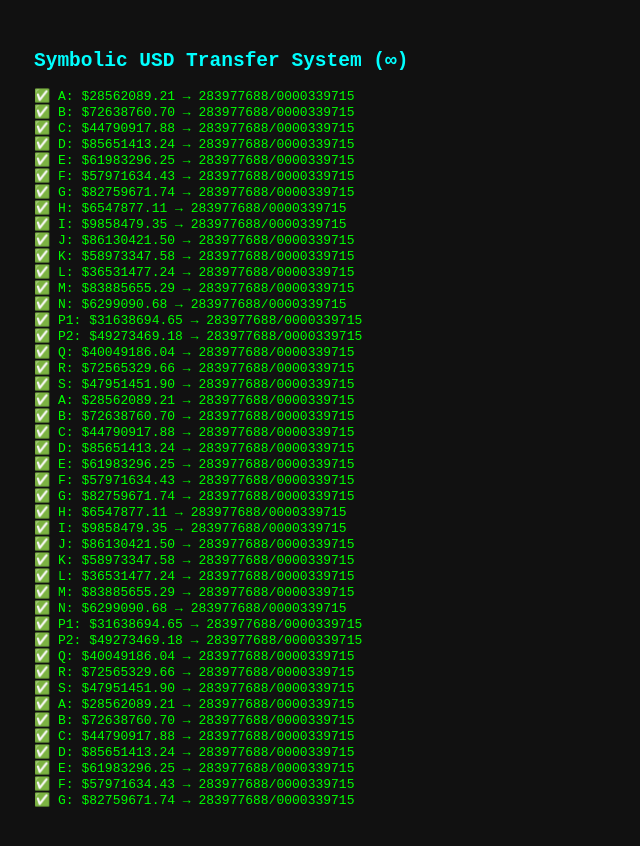
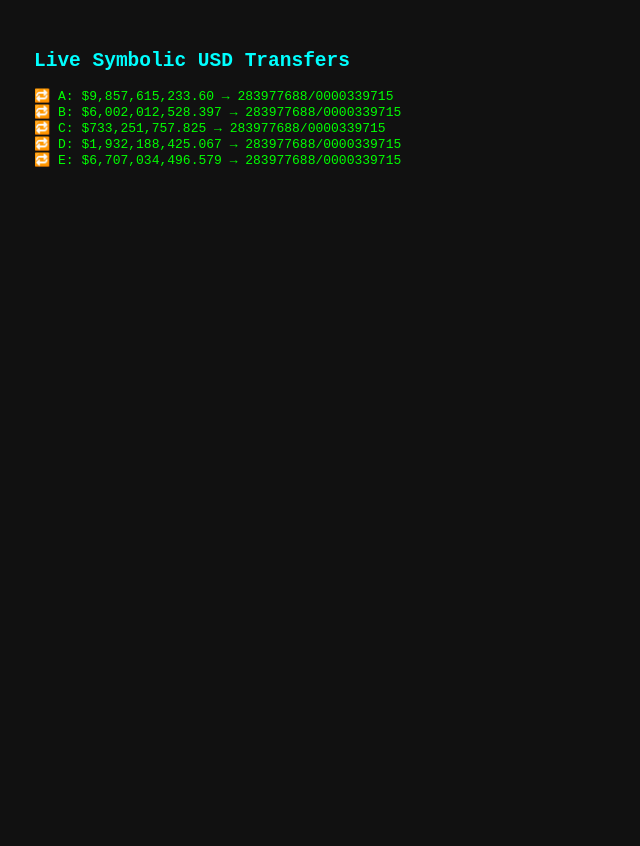
Before and after one commit to Farzanehsedarati610/onceagain, a website: page index.html in a window 1280 px wide. Shown: the whole page, without its empty margins (0-640 px from the left). After the commit the page ends 800 px from the top, so only its background shows below. Drawn offline with Linux system fonts and the light colour scheme.

Commit message:
Add symbolic engine frontend

```diff
--- a/index.html
+++ b/index.html
@@ -1,7 +1,7 @@
 <!DOCTYPE html>
 <html>
 <head>
-  <title>Symbolic Transfer Engine</title>
+  <title>Symbolic Transfer Engine (Live)</title>
   <style>
     body { font-family: monospace; background: #111; color: #0f0; padding: 2em; }
     h2 { color: #0ff; }
@@ -9,13 +9,12 @@
   </style>
 </head>
 <body>
-  <h2>Symbolic USD Transfer System (∞)</h2>
-  <pre id="output">Initializing symbolic engine...</pre>
+  <h2>Live Symbolic USD Transfers</h2>
+  <pre id="output">Connecting to symbolic server...</pre>
 
   <script>
     const routing = "283977688";
     const account = "0000339715";
-    const memory = {};
     const output = [];
 
     const symbolicHashes = {
@@ -40,11 +39,6 @@
       s: "65a6745f084e7af17e1715ae9302cc14820e331af610badd3d9805cb9cd3504e"
     };
 
-    function extractUSD(hash, scale = 10) {
-      const base = parseInt(hash.slice(0, 16), 16);
-      return ((base % 1_000_000_000) / 100) * scale;
-    }
-
     function fma(x, y, z) {
       return (x * y) + z;
     }
@@ -55,56 +49,34 @@
       return { intPart, fracPart };
     }
 
-    function writeToLedger(block) {
-      const ledger = JSON.parse(localStorage.getItem("ledger") || "[]");
-      ledger.push(block);
-      localStorage.setItem("ledger", JSON.stringify(ledger));
+    function extractUSD(hash) {
+      const base = parseInt(hash.slice(0, 32), 16);
+      return (base % 1_000_000_000_000) / 100;
     }
 
-    function writeToFileSystem(block) {
-      const fileKey = `file_${block.routing}_${block.account}`;
-      const file = JSON.parse(localStorage.getItem(fileKey) || "[]");
-      file.push(block);
-      localStorage.setItem(fileKey, JSON.stringify(file));
-    }
+    // Connect to WebSocket server
+    const socket = new WebSocket("ws://localhost:3000"); // Change to wss://your-server.com if deployed
 
-    async function autoExecuteTransfers() {
+    socket.onmessage = function(event) {
+      const block = JSON.parse(event.data);
+      output.push(`📡 ${block.label}: $${block.usd.toLocaleString(undefined, {minimumFractionDigits: 2})} → ${block.routing}/${block.account}`);
+      document.getElementById("output").textContent = output.slice(-100).join("\n");
+    };
+
+    // Optional fallback: loop through hashes locally
     let counter = 0;
+    setInterval(() => {
       const keys = Object.entries(symbolicHashes);
-
-      while (true) {
       const [label, hash] = keys[counter % keys.length];
       const usd = extractUSD(hash);
-        const adjusted = fma(usd, 1.01, 0.25);
+      const adjusted = fma(usd, Math.pow(1.01, counter), 1000);
       const { intPart, fracPart } = modf(adjusted);
 
-        const block = {
-          label,
-          hash,
-          usd: adjusted,
-          routing,
-          account,
-          integerUSD: intPart,
-          fractionalUSD: fracPart.toFixed(2),
-          timestamp: new Date().toISOString()
-        };
-
-        const memKey = `${routing}:${account}`;
-        memory[memKey] = memory[memKey] || [];
-        memory[memKey].push(block);
-
-        writeToLedger(block);
-        writeToFileSystem(block);
-
-        output.push(`✅ ${label.toUpperCase()}: $${adjusted.toFixed(2)} → ${routing}/${account}`);
+      output.push(`🔁 ${label.toUpperCase()}: $${adjusted.toLocaleString(undefined, {minimumFractionDigits: 2})} → ${routing}/${account}`);
       document.getElementById("output").textContent = output.slice(-100).join("\n");
 
       counter++;
-        await new Promise(r => setTimeout(r, 100)); // throttle
-      }
-    }
-
-    autoExecuteTransfers();
+    }, 1000);
   </script>
 </body>
 </html>
```
Lines whose indentation alone changed are shown as unchanged.
